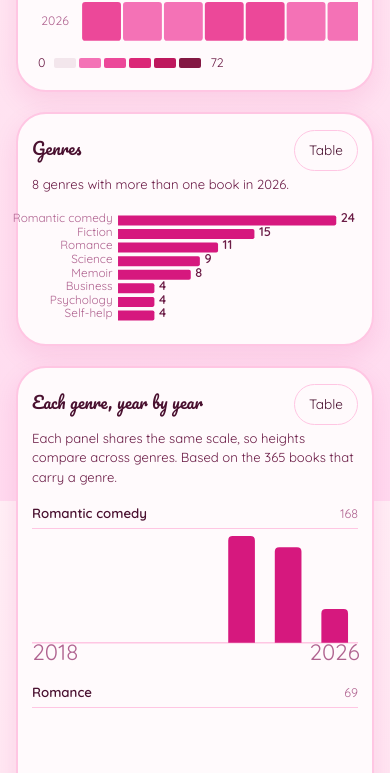
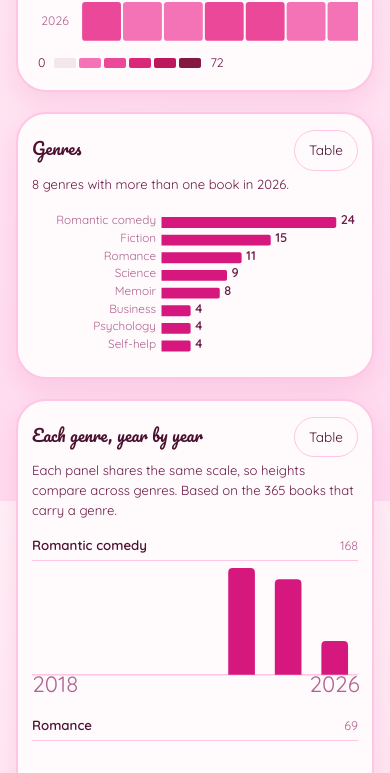
Before and after one commit to vivian-killin/book-tracker, a plain HTML site: page index.html in a window 390 px wide. Shown: the part 2031-2804 px from the top of the page. Drawn offline with Linux system fonts and the light colour scheme; no server answers.

Commit message:
Fix tooltips and labels overlapping on a phone
Two bugs, both only visible on a real touch screen.

A tap on iOS fires a synthetic mousemove but never a mouseleave, so a hover
tooltip opened and then sat on top of the page for good - the "Romantic
comedy / 2024: 76 books" box parked over the card text. The same phantom
event left the butterflies frozen mid-screen, which is also why the claim that
they never appear on touch was wrong. Both are now skipped unless
(hover: hover) matches, so a touch screen gets neither, and every chart
already has a table view carrying the same numbers. Any tooltip also clears on
scroll.

The ranked bar charts reserved a fixed 190 units for labels while the phone
media query raised chart type from 11px to 26px, so "Romantic comedy (94)" and
"Historical fiction (12)" ran off the left edge of the SVG. The size now lives
in --chart-axis-px, set in one place in CSS and read back by the charts, which
size the gutter and the truncation from it - the gutter can no longer disagree
with the font.

Moving the rated count into the tooltip fixed the last of it: with the count
in the label, the longest genre still truncated to "Romantic comedy (9…" even
in the wider gutter. Every label now renders whole at 375px, and none is
clipped at either width.

73 tests passing.

```diff
--- a/assets/app.css
+++ b/assets/app.css
@@ -217,17 +217,24 @@ a { color: var(--accent); }
 .ramp-swatch { width: 22px; height: 10px; border-radius: 2px; display: inline-block; }
 .ramp-end { margin: 0 6px; }
 
+/*
+ * Chart type size lives in a custom property because the charts need it too:
+ * they size the label gutter from it, and a gutter that disagrees with the
+ * font clips the labels off the edge of the SVG.
+ */
+:root { --chart-axis-px: 11; --chart-value-px: 11; }
+
 /* SVG text always wears text tokens, never a series color. */
 .axis-text {
   fill: var(--text-muted);
-  font-size: 11px;
+  font-size: calc(var(--chart-axis-px) * 1px);
   font-family: var(--font);
   font-variant-numeric: tabular-nums;
 }
 
 .value-label {
   fill: var(--text-secondary);
-  font-size: 11px;
+  font-size: calc(var(--chart-value-px) * 1px);
   font-weight: 600;
   font-family: var(--font);
 }
@@ -453,8 +460,7 @@ table.data tbody tr:hover { background: var(--page); }
    * on the desktop it was measured on, and unreadable on a phone. These sizes
    * are in viewBox units and land back at roughly 10-11px on screen.
    */
-  .axis-text { font-size: 26px; }
-  .value-label { font-size: 28px; }
+  :root { --chart-axis-px: 26; --chart-value-px: 28; }
   .multiple .axis-text { font-size: 15px; }
 
   /*
@@ -473,6 +479,8 @@ table.data tbody tr:hover { background: var(--page); }
     width: auto;
     min-width: 540px;
   }
+  /* The heatmap keeps its natural size, so its text must not be scaled up
+     with the charts that shrink. */
   .chart-scroll .axis-text { font-size: 12px; }
 
   .card { padding: 16px 14px 18px; }
--- a/assets/js/charts.js
+++ b/assets/js/charts.js
@@ -74,15 +74,42 @@ function hideTip() {
  * Attach hover + keyboard focus to a mark, so pointer and keyboard users
  * reach the same value.
  */
+/**
+ * True on a touch screen. A tap there fires a synthetic mousemove but never a
+ * mouseleave, so a hover tooltip appears and then sits on top of the page
+ * forever. Touch devices get the table view instead, which every chart has.
+ */
+const HOVERS = window.matchMedia('(hover: hover)').matches;
+
+// Whatever is showing, a scroll means the reader has moved on.
+window.addEventListener('scroll', () => hideTip(), { passive: true });
+
 function bindTip(node, html) {
-  node.addEventListener('mousemove', (e) => showTip(e, html));
-  node.addEventListener('mouseleave', hideTip);
+  if (HOVERS) {
+    node.addEventListener('mousemove', (e) => showTip(e, html));
+    node.addEventListener('mouseleave', hideTip);
+  }
+  // Keyboard focus reaches the same value either way, and blur always fires.
   node.setAttribute('tabindex', '0');
   node.addEventListener('focus', (e) => {
     const box = e.target.getBoundingClientRect();
     showTip({ clientX: box.left + box.width / 2, clientY: box.top }, html);
   });
   node.addEventListener('blur', hideTip);
+}
+
+/**
+ * The rendered size of chart text, in viewBox units.
+ *
+ * Set in CSS so one media query moves both the type and the space reserved for
+ * it. Reading it back is what stops the two disagreeing — a gutter sized for
+ * 11px type clipped 26px labels straight off the edge of the SVG.
+ */
+function chartFontPx() {
+  const v = parseFloat(
+    getComputedStyle(document.documentElement).getPropertyValue('--chart-axis-px'),
+  );
+  return Number.isFinite(v) && v > 0 ? v : 11;
 }
 
 /** Path for a bar with a rounded data-end and a square baseline. */
@@ -312,15 +339,25 @@ export function lineChart(container, { labels, series, ariaLabel = '' }) {
 // ---------------------------------------------------------------------------
 
 /**
+ * An item may carry a `note` — a detail that belongs in the tooltip rather
+ * than the axis. Packing it into the label instead is what turned
+ * "Romantic comedy (94)" into "Romantic comedy (9…" on a phone.
+ *
  * @param {HTMLElement} container
- * @param {{items: {label: string, value: number}[], unit?: string, ariaLabel?: string}} data
+ * @param {{items: {label: string, value: number, note?: string}[], unit?: string, ariaLabel?: string}} data
  */
 export function barChart(container, { items, unit = '', ariaLabel = '' }) {
-  const rowH = 30;
+  const font = chartFontPx();
+  const rowH = Math.max(30, font * 1.5);
   const W = 720;
-  const M = { top: 8, right: 48, bottom: 8, left: 190 };
+  // Reserve the gutter from the actual type size rather than a constant, and
+  // cap it so the bars keep most of the width.
+  const gutter = Math.min(300, Math.max(190, Math.round(font * 11)));
+  const M = { top: 8, right: 48, bottom: 8, left: gutter };
   const H = M.top + M.bottom + items.length * rowH;
   const plotW = W - M.left - M.right;
+  // Roughly 0.52em per character in this face; leave a little breathing room.
+  const maxChars = Math.max(8, Math.floor((gutter - 16) / (font * 0.52)));
 
   const svg = svgRoot(container, W, Math.max(H, 40));
   svg.setAttribute('aria-label', ariaLabel);
@@ -336,12 +373,13 @@ export function barChart(container, { items, unit = '', ariaLabel = '' }) {
       x: 0, y: M.top + i * rowH, width: W, height: rowH,
       fill: 'transparent', class: 'hit',
     }, svg);
-    bindTip(hit, `<strong>${d.label}</strong><br>${d.value} ${unit}`.trim());
+    bindTip(hit, `<strong>${d.label}</strong><br>${d.value} ${unit}`.trim()
+      + (d.note ? `<br>${d.note}` : ''));
 
     el('text', {
       x: M.left - 12, y: y + barH / 2 + 4, 'text-anchor': 'end',
       class: 'axis-text', 'pointer-events': 'none',
-    }, svg).textContent = truncate(d.label, 26);
+    }, svg).textContent = truncate(d.label, maxChars);
 
     // Rotated bar path: rounded at the value end, square at the baseline.
     el('path', {
--- a/assets/js/graph.js
+++ b/assets/js/graph.js
@@ -763,7 +763,11 @@ function renderGenreRatingCard() {
     'Fewer than that is noise dressed up as a finding.';
 
   barChart($('genreRatingChart'), {
-    items: items.map((g) => ({ label: `${g.name} (${g.count})`, value: g.avg })),
+    // The rated count rides in the tooltip and the table, not the axis label —
+    // on a phone it pushed the genre name off the edge.
+    items: items.map((g) => ({
+      label: g.name, value: g.avg, note: `${g.count} rated`,
+    })),
     unit: 'stars', ariaLabel: 'Average rating by genre',
   });
 
--- a/assets/js/theme.js
+++ b/assets/js/theme.js
@@ -11,6 +11,13 @@
  */
 
 const reduced = window.matchMedia('(prefers-reduced-motion: reduce)');
+
+/*
+ * Touch screens have no cursor to follow. They do fire a synthetic mousemove
+ * on tap, though, which left the butterflies frozen mid-page — so they are
+ * skipped outright rather than relying on the event never arriving.
+ */
+const HOVERS = window.matchMedia('(hover: hover)').matches;
 const WINGS = ['#ff8ec9', '#ffd166', '#c084fc'];
 
 let layer = null;
@@ -48,7 +55,7 @@ function build() {
 }
 
 function onMove(e) {
-  if (reduced.matches) return;
+  if (reduced.matches || !HOVERS) return;
   build();
 
   flock.forEach((el, i) => {
@@ -85,6 +92,7 @@ function teardown() {
 
 /** Start the cursor decoration. Safe to call on a page that never sees a mouse. */
 export function init() {
+  if (!HOVERS) return;
   window.addEventListener('mousemove', onMove, { passive: true });
   reduced.addEventListener('change', () => {
     if (reduced.matches) teardown();
```
Also changed, not shown: 1 other file.
